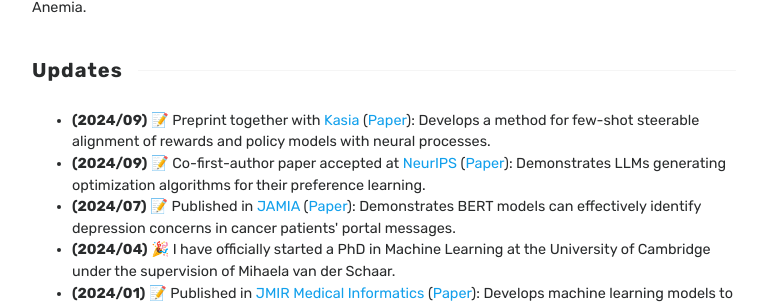
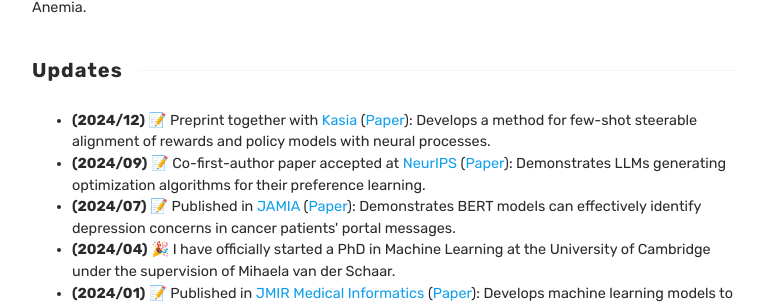
Before and after one commit to fanconic/fanconic.github.io, a Jekyll site: the page built from index.html, in a window 1280 px wide and 900 px high, scrolled down 658 px. Shown: the part 148-452 px from the top of the window, without its empty margins (256-1022 px from the left). Built offline with Jekyll 4.4.1, drawn with Linux system fonts in a browser that asks for light colours; the list of posts is cut into pages by our own code.

Commit message:
fix typo

```diff
--- a/index.html
+++ b/index.html
@@ -42,7 +42,7 @@ title: Home
         <div class="wrapintro-title" style="text-align: left; font-size: 0.9em;">
             <h2><span>Updates</span></h2>
             <ul>
-                <li><b>(2024/09)</b> 📝 Preprint together with <a href="https://kasia-kobalczyk.github.io/">Kasia</a>
+                <li><b>(2024/12)</b> 📝 Preprint together with <a href="https://kasia-kobalczyk.github.io/">Kasia</a>
                     (<a href="https://arxiv.org/abs/2412.13998">Paper</a>): Develops a method for few-shot steerable
                     alignment of rewards and policy models with neural processes.
                 </li>
```
